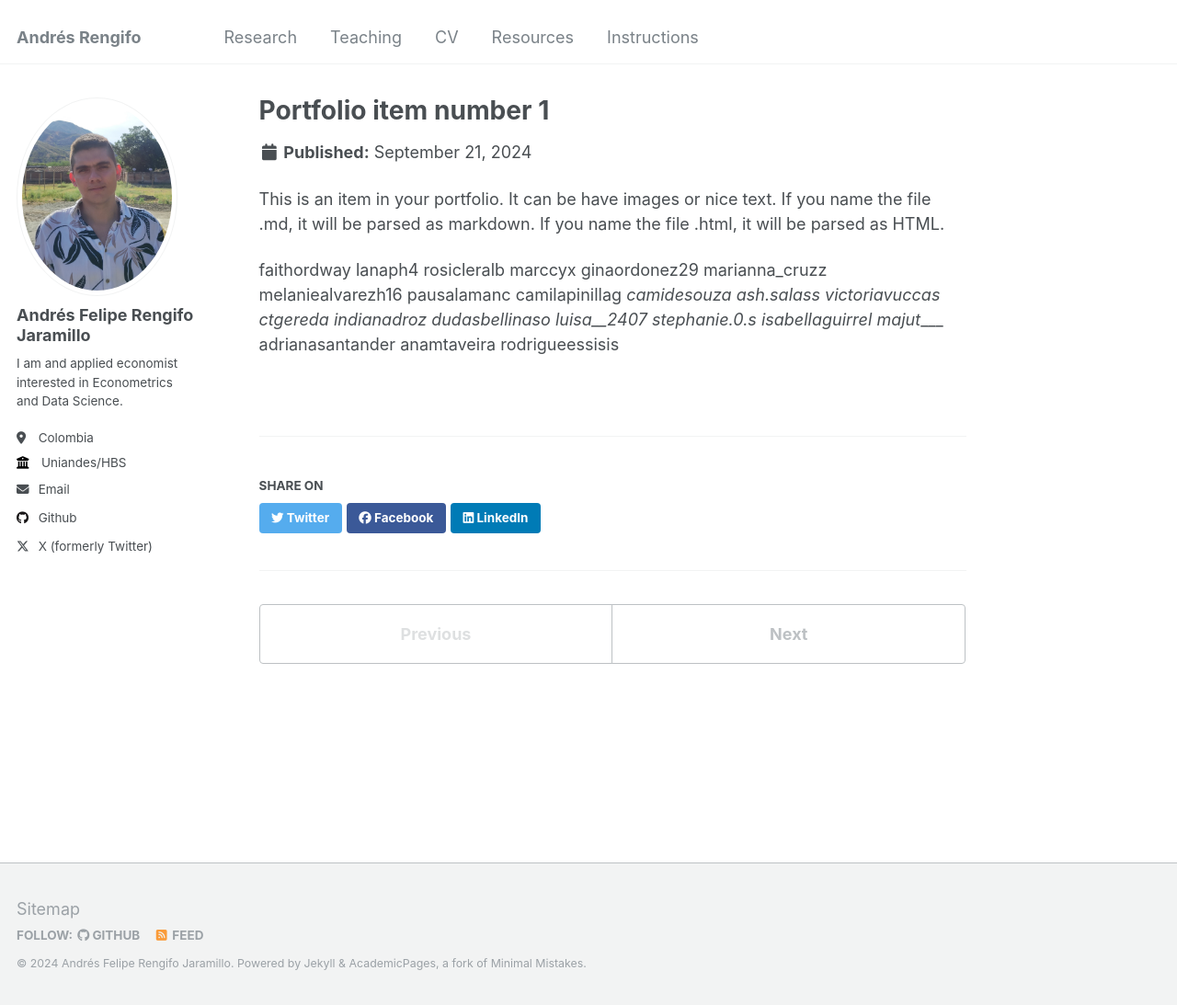
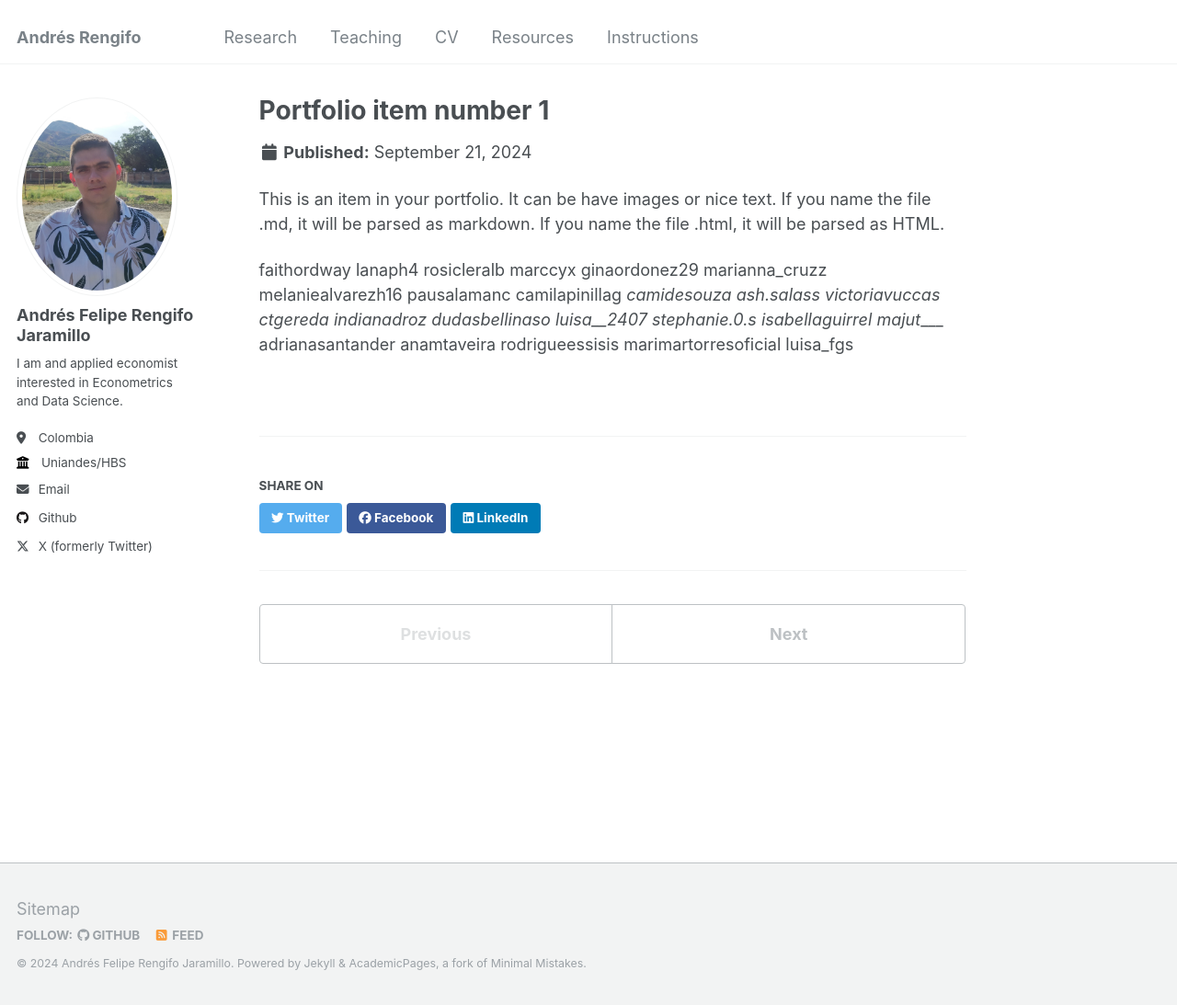
Before and after one commit to RengifoAndres/RengifoAndres.github.io, a Jekyll site: the page built from _portfolio/portfolio-1.md, in a window 1280 px wide and 1093 px high. Shown: the whole window at 92% size. Built offline with Jekyll 4.4.1, drawn with Linux system fonts in a browser that asks for light colours.

Commit message:
Update portfolio-1.md

```diff
--- a/_portfolio/portfolio-1.md
+++ b/_portfolio/portfolio-1.md
@@ -32,3 +32,5 @@ majut____
 adrianasantander
 anamtaveira
 rodrigueessisis
+marimartorresoficial
+luisa_fgs
```
